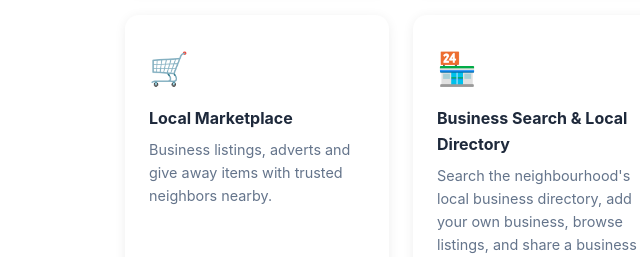
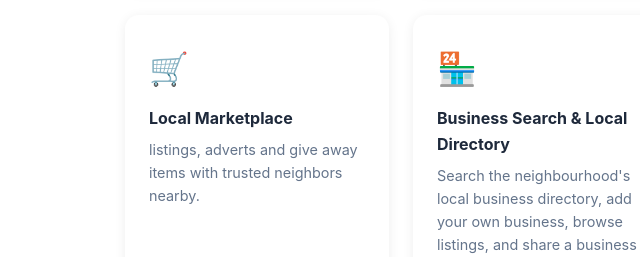
Before and after one commit to Mikeweston77/neighborhub-legal, a plain HTML site: page docs/index.html in a window 1280 px wide. Shown: the part 1280-1537 px from the top of the page, 95-735 px from the left. Drawn offline with Linux system fonts and the light colour scheme.

Commit message:
Add files via upload

```diff
--- a/docs/index.html
+++ b/docs/index.html
@@ -213,7 +213,7 @@
             <div class="feature">
                 <div class="icon">🛒</div>
                 <h3>Local Marketplace</h3>
-                <p>Business listings, adverts and give away items with trusted neighbors nearby.</p>
+                <p>listings, adverts and give away items with trusted neighbors nearby.</p>
             </div>
             <div class="feature">
                 <div class="icon">🏪</div>
```
